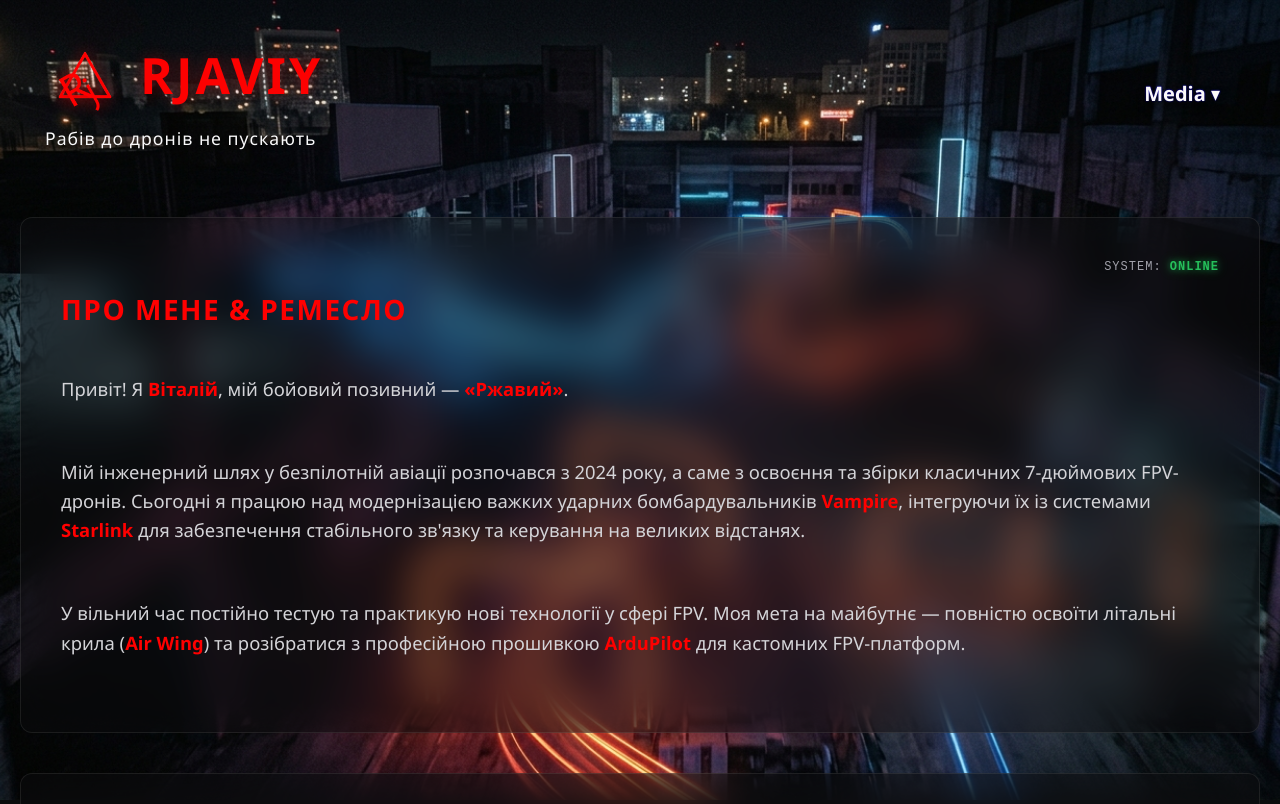
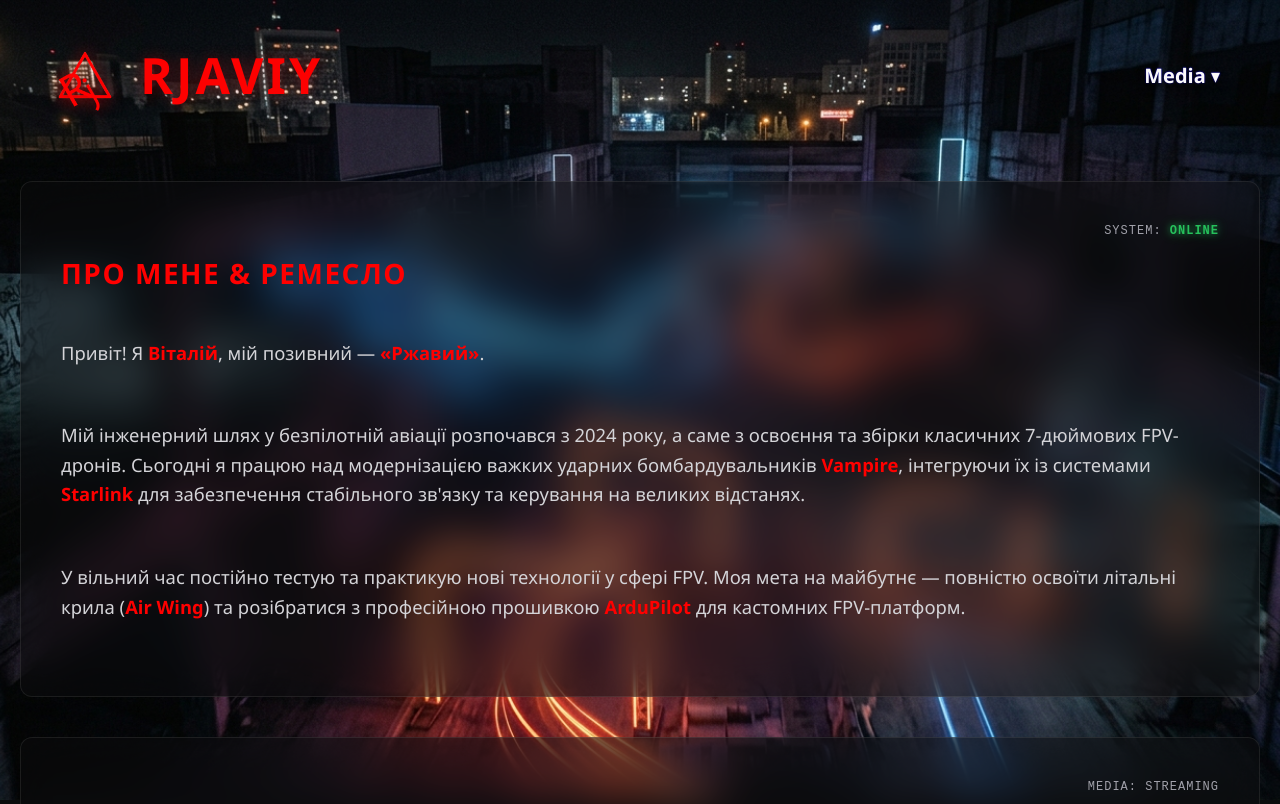
Before and after one commit to vitaliybelow/rjaviy_fpv, a plain HTML site: page index.html in a window 1280 px wide. Shown: the top 804 px of the page. Drawn offline with Linux system fonts and the light colour scheme.

Commit message:
Update index.html

```diff
--- a/index.html
+++ b/index.html
@@ -22,7 +22,6 @@
                 <img src="images/logo.png" alt="Логотип Ржавий БПЛА" class="site-logo">
                 <h1>Rjaviy</h1>
             </div>
-            <p class="site-subtitle">Рабів до дронів не пускають</p>
         </div>
 
         <!-- Права частина шапки: Випадаюче меню Media -->
@@ -47,7 +46,7 @@
             <section class="tech-card">
                 <div class="card-status">SYSTEM: <span class="blink-green">ONLINE</span></div>
                 <h2>Про мене & Ремесло</h2>
-                <p>Привіт! Я <strong>Віталій</strong>, мій бойовий позивний — <strong>«Ржавий»</strong>.</p>
+                <p>Привіт! Я <strong>Віталій</strong>, мій позивний — <strong>«Ржавий»</strong>.</p>
                 <p>Мій інженерний шлях у безпілотній авіації розпочався з 2024 року, а саме з освоєння та збірки класичних 7-дюймових FPV-дронів. Сьогодні я працюю над модернізацією важких ударних бомбардувальників <strong>Vampire</strong>, інтегруючи їх із системами <strong>Starlink</strong> для забезпечення стабільного зв'язку та керування на великих відстанях.</p>
                 <p>У вільний час постійно тестую та практикую нові технології у сфері FPV. Моя мета на майбутнє — повністю освоїти літальні крила (<strong>Air Wing</strong>) та розібратися з професійною прошивкою <strong>ArduPilot</strong> для кастомних FPV-платформ.</p>
             </section>
```
